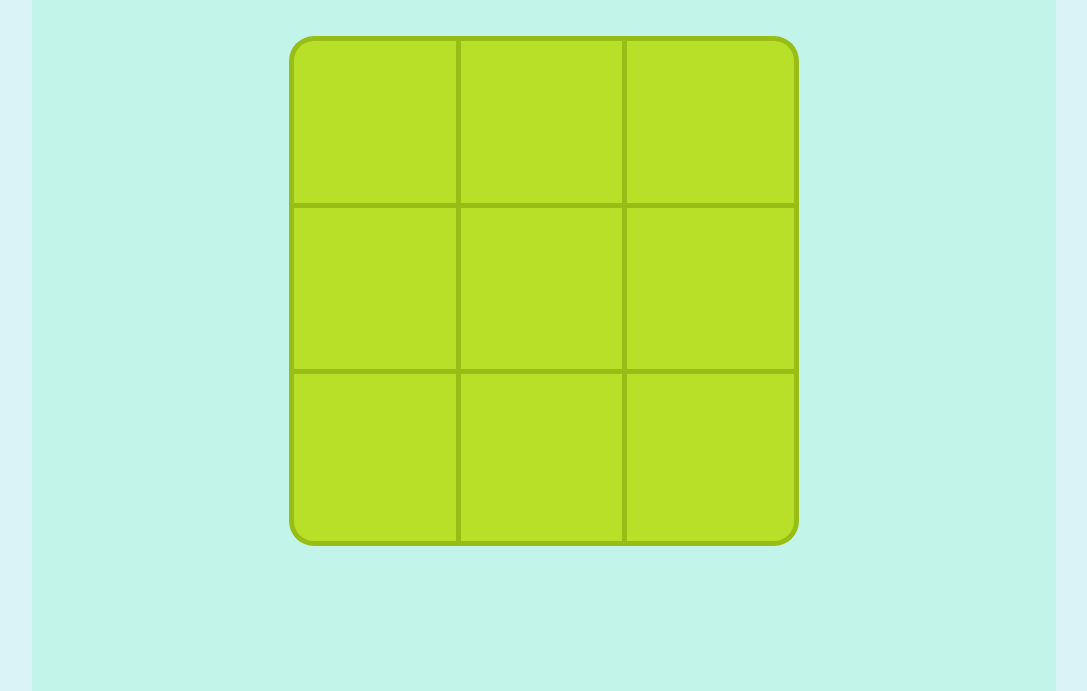
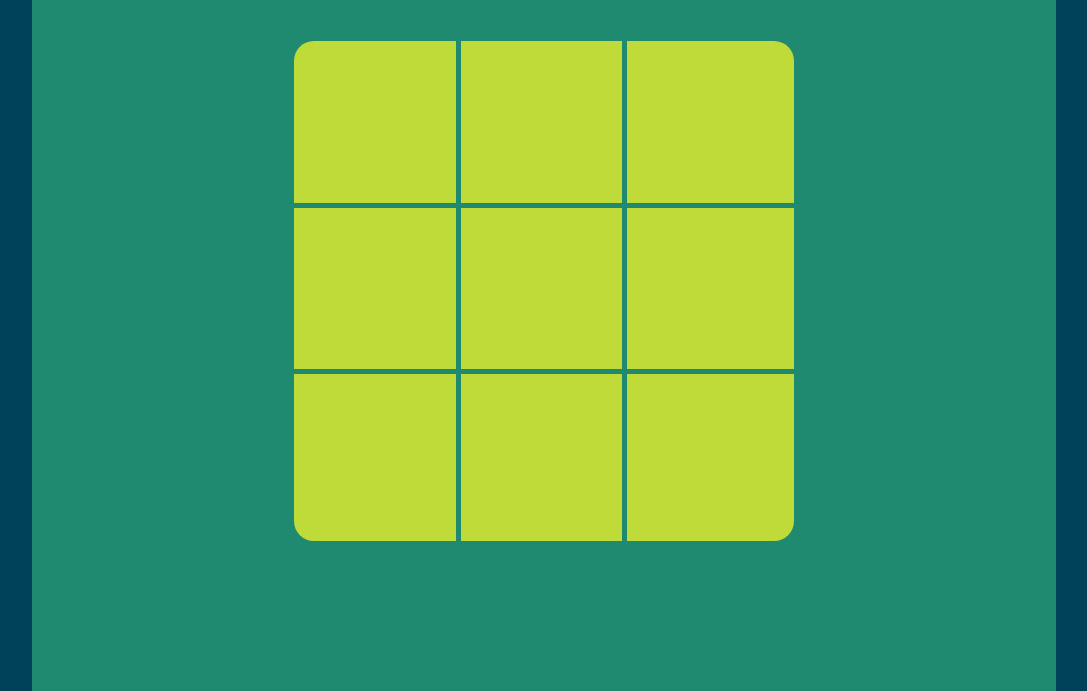
Before and after one commit to junkdeck/FCC-XO, a plain HTML site: page index.html in a window 1280 px wide. Shown: the part 109-800 px from the top of the page, without its empty margins (96-1183 px from the left). Drawn offline with nearby package versions, Linux system fonts and the light colour scheme.

Commit message:
super garish colorscheme from kulor

```diff
--- a/master.css
+++ b/master.css
@@ -7,7 +7,8 @@
 }
 html,body{
 	height:100%;
-	background: #daf3f6;
+	background: #004358;
+	color: #004358;
 }
 .wrapper{
 	display: flex;
@@ -18,7 +19,7 @@ html,body{
 
 	margin:auto;
 
-	background: #c2f4ea;
+	background: #1F8A70;
 }
 
 .checkboard{
@@ -29,9 +30,9 @@ html,body{
 .grid-square{
 	display: flex;
 	float:left;
-	background: #b8e028;
+	background: #BEDB39;
 
-	box-shadow: 0 0 0px 5px #98bd16;
+	box-shadow: 0 0 0px 5px #1F8A70;
 
 	font-size: 32pt;
 }
--- a/script.js
+++ b/script.js
@@ -139,6 +139,7 @@ $('.checkboard .grid-square').on('click', function(){
 
     if(winner != null){
       $(".messages").empty().append("<h1>"+players[winner]+" wins!</h1>");
+      $(".bottom").empty().append("<h2>Click play field to restart.</h2>");
       gameRunning = 0;
       return 0;
     }
```
